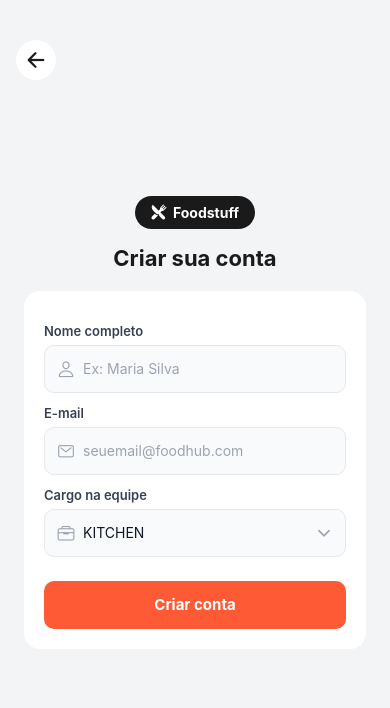
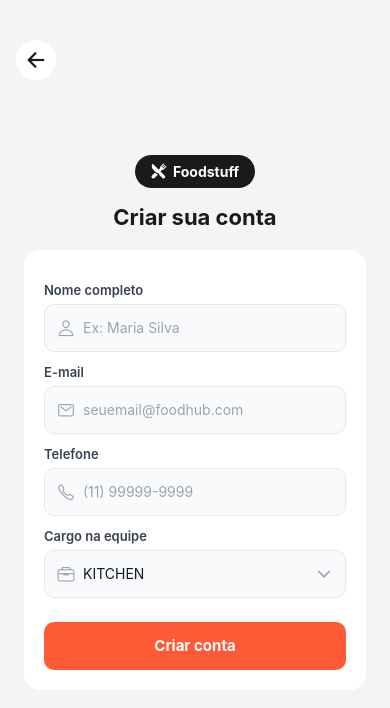
Before and after one commit to Lzz-z13/Foodstuff, a React Native app in the folder Foodstuff-Mobile/: screen /Cadastro in a window 390 px wide. Shown: the top 708 px of the page. Built offline with nearby package versions, Linux system fonts and the light colour scheme.

Commit message:
fix(phoneFiled): Phone Field created on the form for creating a new user in the system

```diff
--- a/Foodstuff-Mobile/src/screens/Cadastro.js
+++ b/Foodstuff-Mobile/src/screens/Cadastro.js
@@ -14,19 +14,24 @@ import { SafeAreaView } from "react-native-safe-area-context";
 import { Ionicons } from "@expo/vector-icons";
 import api from "../services/api";
 
-const LISTA_CARGOS = ["KITCHEN", "WAITER", "MANAGER", "CASHIER"];
+const LISTA_CARGOS = ["KITCHEN",
+  "WAITER",
+  "CASHIER",
+  "MANAGER"
+];
 
 export default function Cadastro({ navigation }) {
   const [user, setUser] = useState({
     nome: "",
     email: "",
+    phone: "",
     role: LISTA_CARGOS[0],
   });
 
   const [modalVisible, setModalVisible] = useState(false);
   const [loading, setLoading] = useState(false);
 
-  const { nome, email, role } = user;
+  const { nome, email, phone, role } = user;
 
   function handleChange(field, value) {
     setUser((prev) => ({
@@ -45,6 +50,10 @@ export default function Cadastro({ navigation }) {
       Alert.alert("E-mail inválido", "Insira um e-mail válido.");
       return false;
     }
+    if (!phone.trim()) {
+      Alert.alert("Campo obrigatório", "Informe seu telefone.");
+      return false;
+    }
 
     return true;
   }
@@ -58,6 +67,7 @@ export default function Cadastro({ navigation }) {
       const response = await api.postUser({
         name: nome,
         email: email,
+        phone: phone,
         role: role,
       });
 
@@ -69,6 +79,7 @@ export default function Cadastro({ navigation }) {
       setUser({
         nome: "",
         email: "",
+        phone: "",
         role: LISTA_CARGOS[0],
       });
     } catch (error) {
@@ -148,6 +159,29 @@ export default function Cadastro({ navigation }) {
               autoCorrect={false}
               value={email}
               onChangeText={(value) => handleChange("email", value)}
+            />
+          </View>
+
+          <Text style={styles.label}>Telefone</Text>
+
+          <View style={styles.inputWrapper}>
+            <Ionicons
+              name="call-outline"
+              size={18}
+              color="#9CA3AF"
+              style={styles.inputIcon}
+            />
+
+            <TextInput
+              style={styles.input}
+              placeholder="(11) 99999-9999"
+              placeholderTextColor="#9CA3AF"
+              keyboardType="phone-pad"
+              value={phone}
+              onChangeText={(value) => {
+                const numbers = value.replace(/\D/g, "").slice(0, 11);
+                handleChange("phone", numbers);
+              }}
             />
           </View>
 
```
